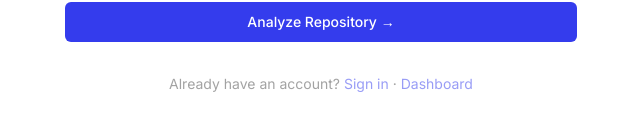
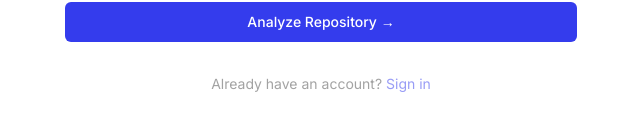
Before and after one commit to dfrho/github-saas-lead-intelligence, a Next.js app in the folder web/: page / in a window 1280 px wide. Shown: the part 454-584 px from the top of the page, without its empty margins (319-959 px from the left). Built offline with nearby package versions, Linux system fonts and the light colour scheme; no server answers.

Commit message:
Remove Dashboard link from landing page
Unauthenticated users have no use for a direct Dashboard link — Sign in
covers that path cleanly.

Co-Authored-By: Claude Sonnet 4.6 <noreply@anthropic.com>

```diff
--- a/web/app/page.tsx
+++ b/web/app/page.tsx
@@ -105,8 +105,6 @@ export default function LandingPage() {
         <p className="text-sm" style={{ color: "#484848", opacity: 0.5 }}>
           Already have an account?{" "}
           <a href="/login" className="hover:underline" style={{ color: "#343ced" }}>Sign in</a>
-          {" · "}
-          <a href="/dashboard" className="hover:underline" style={{ color: "#343ced" }}>Dashboard</a>
         </p>
       </div>
     </main>
```
